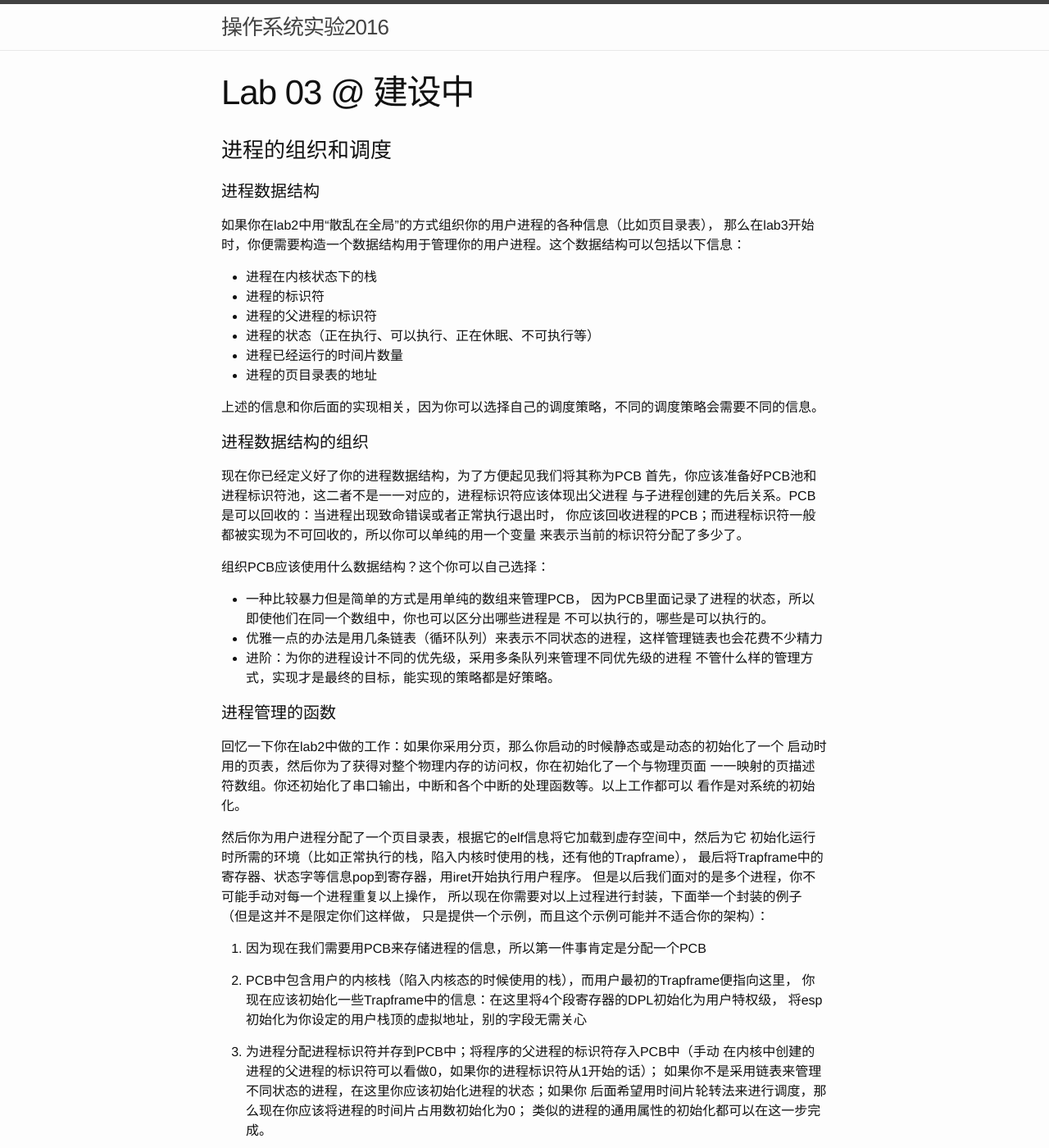
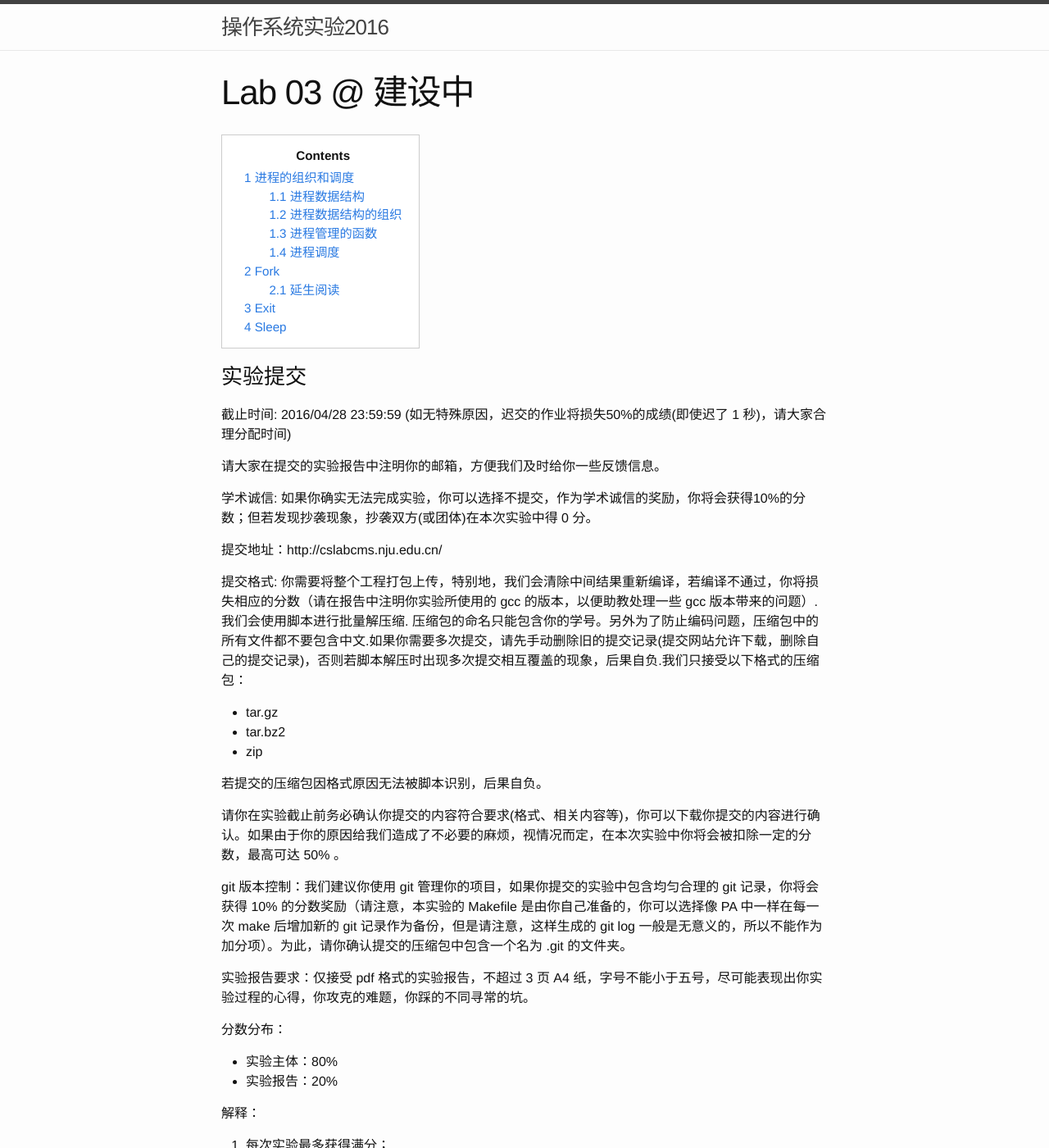
Before and after one commit to Wonicon/nju-oslab-lecture, a Jekyll site: the page built from _posts/2016-04-04-lab-03.md, in a window 1280 px wide and 1400 px high. Shown: the whole window at 82% size. Built offline with Jekyll 4.4.1, drawn with Linux system fonts in a browser that asks for light colours; Markdown is read by kramdown in place of the engine named in the settings; comment, search, counter and statistics services are not loaded; some of the changed text lies outside the part shown.

Commit message:
submit requirements

````diff
--- a/_posts/2016-04-04-lab-03.md
+++ b/_posts/2016-04-04-lab-03.md
@@ -2,10 +2,51 @@
 layout: post
 title: Lab 03 @ 建设中
 ---
+### 实验提交
 
-### 进程的组织和调度
+截止时间: 2016/04/28 23:59:59 (如无特殊原因，迟交的作业将损失50%的成绩(即使迟了 1 秒)，请大家合理分配时间)
 
-#### 进程数据结构
+请大家在提交的实验报告中注明你的邮箱，方便我们及时给你一些反馈信息。
+
+学术诚信: 如果你确实无法完成实验，你可以选择不提交，作为学术诚信的奖励，你将会获得10%的分数；但若发现抄袭现象，抄袭双方(或团体)在本次实验中得 0 分。
+
+提交地址：http://cslabcms.nju.edu.cn/
+
+提交格式: 你需要将整个工程打包上传，特别地，我们会清除中间结果重新编译，若编译不通过，你将损失相应的分数（请在报告中注明你实验所使用的 gcc 的版本，以便助教处理一些 gcc 版本带来的问题）. 我们会使用脚本进行批量解压缩. 压缩包的命名只能包含你的学号。另外为了防止编码问题，压缩包中的所有文件都不要包含中文.如果你需要多次提交，请先手动删除旧的提交记录(提交网站允许下载，删除自己的提交记录)，否则若脚本解压时出现多次提交相互覆盖的现象，后果自负.我们只接受以下格式的压缩包：
+
+- tar.gz
+- tar.bz2
+- zip
+
+若提交的压缩包因格式原因无法被脚本识别，后果自负。
+
+请你在实验截止前务必确认你提交的内容符合要求(格式、相关内容等)，你可以下载你提交的内容进行确认。如果由于你的原因给我们造成了不必要的麻烦，视情况而定，在本次实验中你将会被扣除一定的分数，最高可达 50% 。
+
+git 版本控制：我们建议你使用 git 管理你的项目，如果你提交的实验中包含均匀合理的 git 记录，你将会获得 10% 的分数奖励（请注意，本实验的 Makefile 是由你自己准备的，你可以选择像 PA 中一样在每一次 make 后增加新的 git 记录作为备份，但是请注意，这样生成的 git log 一般是无意义的，所以不能作为加分项）。为此，请你确认提交的压缩包中包含一个名为 .git 的文件夹。
+
+实验报告要求：仅接受 pdf 格式的实验报告，不超过 3 页 A4 纸，字号不能小于五号，尽可能表现出你实验过程的心得，你攻克的难题，你踩的不同寻常的坑。
+
+
+
+分数分布：
+- 实验主体：80%
+- 实验报告：20%
+
+解释：
+
+1. 每次实验最多获得满分；
+2. git 的分数奖励是在实验主体基础上计算的
+3. git 记录是否“均匀合理”由助教判定；
+4. 迟交扣除整个实验分数的 50% ；
+5. 作弊扣除整个实验分数的 100% ；
+6. 提交格式不合理扣除整个实验分数的一定比例；
+7. 实验批改将用随机分配的方式进行；
+8. 保留未解释细节的最终解释权；
+9. 答辩时未能答对问题会扣掉总体5%~30%的分数。
+
+## 进程的组织和调度
+
+### 进程数据结构
 
 如果你在lab2中用“散乱在全局”的方式组织你的用户进程的各种信息（比如页目录表），
     那么在lab3开始时，你便需要构造一个数据结构用于管理你的用户进程。这个数据结构可以包括以下信息：
@@ -19,7 +60,7 @@ title: Lab 03 @ 建设中
 
 上述的信息和你后面的实现相关，因为你可以选择自己的调度策略，不同的调度策略会需要不同的信息。
 
-#### 进程数据结构的组织
+### 进程数据结构的组织
 
 现在你已经定义好了你的进程数据结构，为了方便起见我们将其称为PCB
     首先，你应该准备好PCB池和进程标识符池，这二者不是一一对应的，进程标识符应该体现出父进程
@@ -35,7 +76,7 @@ title: Lab 03 @ 建设中
 - 进阶：为你的进程设计不同的优先级，采用多条队列来管理不同优先级的进程
     不管什么样的管理方式，实现才是最终的目标，能实现的策略都是好策略。
 
-#### 进程管理的函数
+### 进程管理的函数
 
 回忆一下你在lab2中做的工作：如果你采用分页，那么你启动的时候静态或是动态的初始化了一个
     启动时用的页表，然后你为了获得对整个物理内存的访问权，你在初始化了一个与物理页面
@@ -82,7 +123,7 @@ tips:
 - 我们还需要实现fork系统调用，你实现以上功能的时候最好留好相关接口，比如父进程的进程号；
     如果你要实现优先级调度，还应该留下进程优先级相关的接口
 
-#### 进程调度
+### 进程调度
 
 在一个小型的OS里面，调度策略的实现是很简单的，下面举几个例子：
 
@@ -115,7 +156,7 @@ tips:
 
 
 
-### Fork
+## Fork
 
 我们的实验现在已经能够从内核中加载一个用户程序并运行了，
 但是现实的内核是支持多个进程并发执行的，
@@ -182,7 +223,7 @@ Fork 的另一个问题是内核栈。
 
 Fork 并不要求先从父进程返回还是先从子进程返回。如何从进程 A 切换到进程 B，则是进程调度相关的内容。
 
-#### 延生阅读
+### 延生阅读
 
 - 2012 级操作系统实验关于 fork 等系统调用的说明见[这里](http://114.212.10.6/ics/index.php/os:2012/lab3#fork)。
 - 关于 Linux 下的 fork 系统调用，通过 `man fork` 了解。
@@ -209,14 +250,14 @@ int main()
 - 如果给 `"X"` 加上换行符呢？
 - ~~如果加上换行符并将输出重定向到文件呢？（这个和 fork 没关系了）~~
 
-### Exit
+## Exit
 
 Exit 系统调用用于销毁进程，它需要考虑的内容不多，只需要在代码层面实现物理页（相关的物理页信息，包含页表和页目录的）、
 内核栈空间、PCB  以及其它一些资源的释放。PCB 的释放同时意味着将它从可调度进程集合中移除。
 
 更多信息可参见 `man exit` 和 2012 级的相关内容（见上）。
 
-###Sleep
+## Sleep
 我们已经可以创建和销毁进程了，相信上过理论课之后你一定知道，进程的管理和控制还包括阻塞、唤醒（还有挂起和激活，但是我们并不打算在我们的实验中引入）。
 你需要实现一个函数：
 ```C
````
